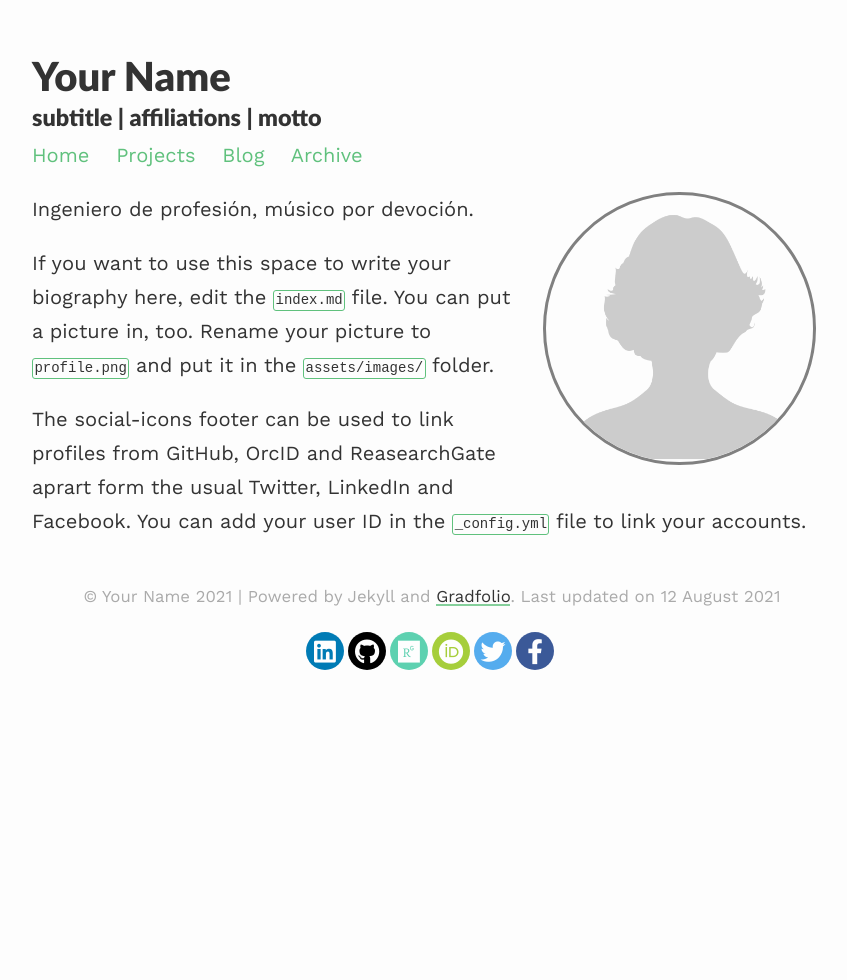
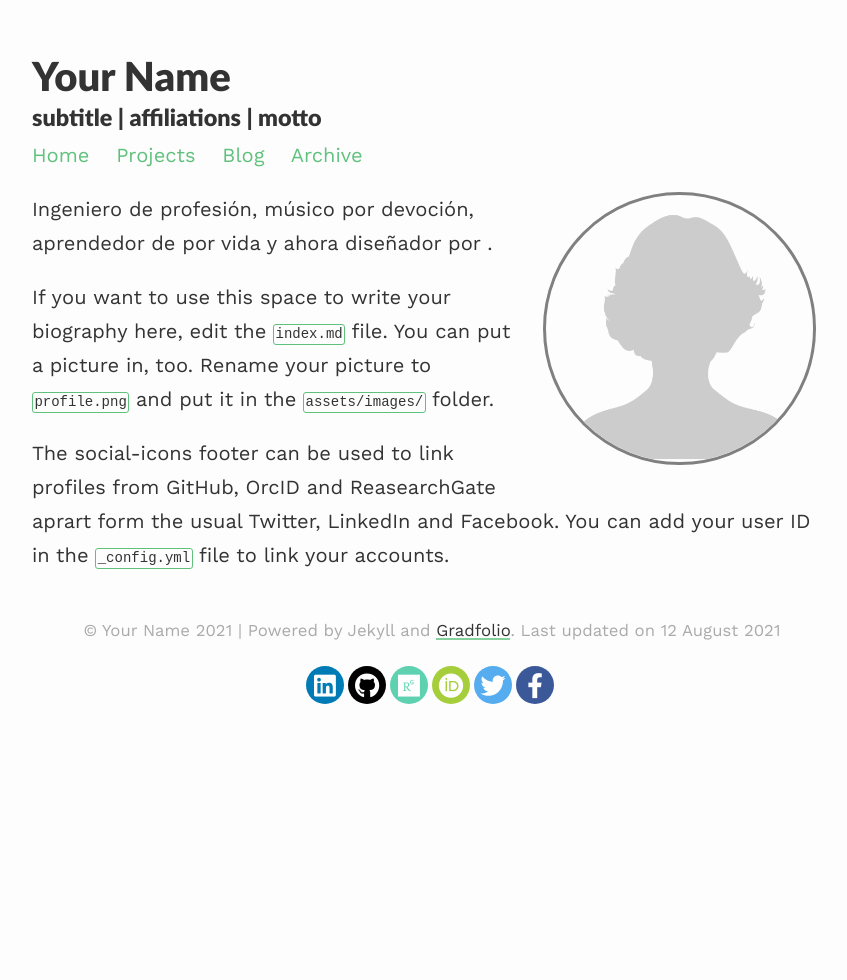
Before and after one commit to stackbit-projects/israbasurto-0da8b, a Jekyll site: the page built from index.md, in a window 1280 px wide. Shown: the whole page, without its empty margins (208-1055 px from the left). Built offline with Jekyll 4.4.1, drawn with Linux system fonts in a browser that asks for light colours; nearby versions of some CDN libraries.

Commit message:
index.md: changed

```diff
--- a/index.md
+++ b/index.md
@@ -6,7 +6,7 @@ profile:
 published: true
 ---
 
-Ingeniero de profesión, músico por devoción.
+Ingeniero de profesión, músico por devoción, aprendedor de por vida y ahora diseñador por .
 
 If you want to use this space to write your biography here, edit the `index.md` file. You can put a picture in, too. Rename your picture to `profile.png` and put it in the `assets/images/` folder.
 
```
